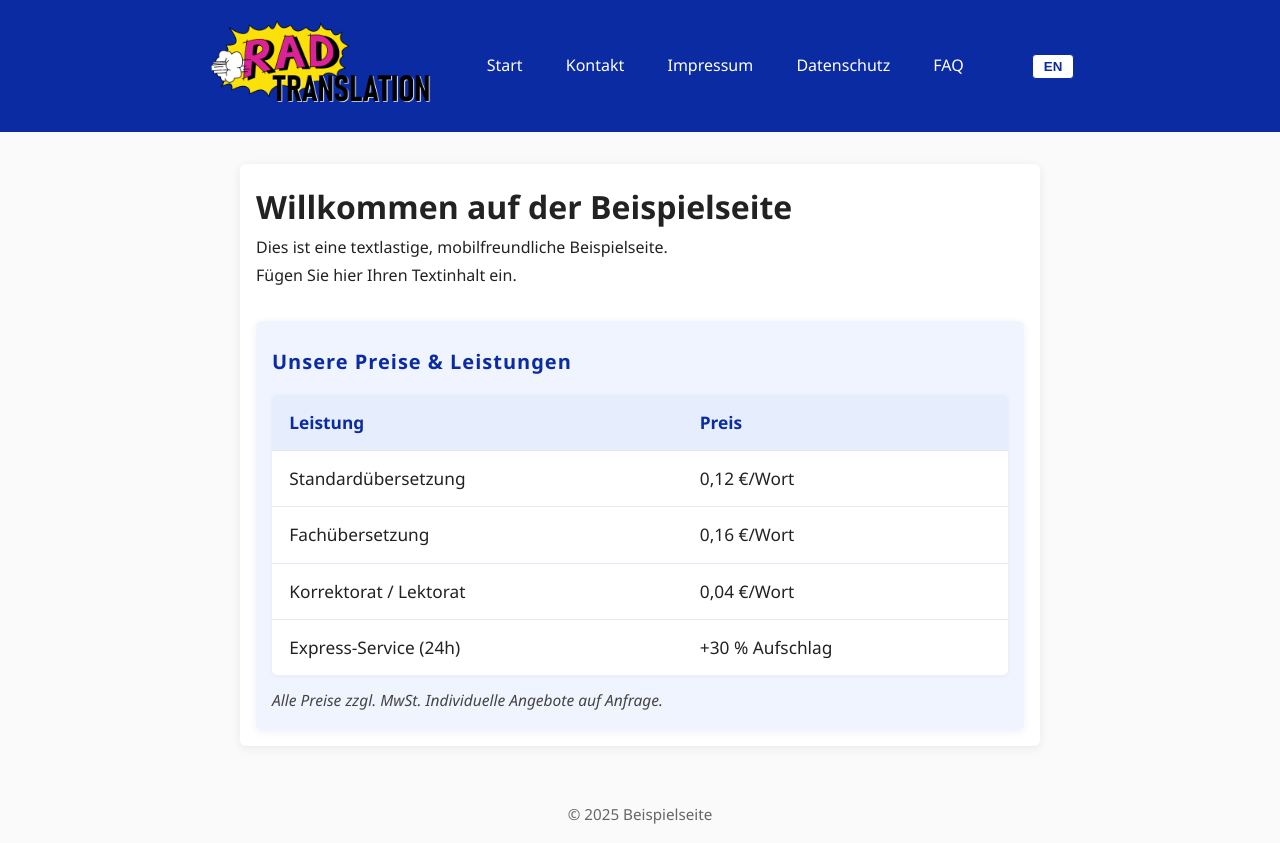
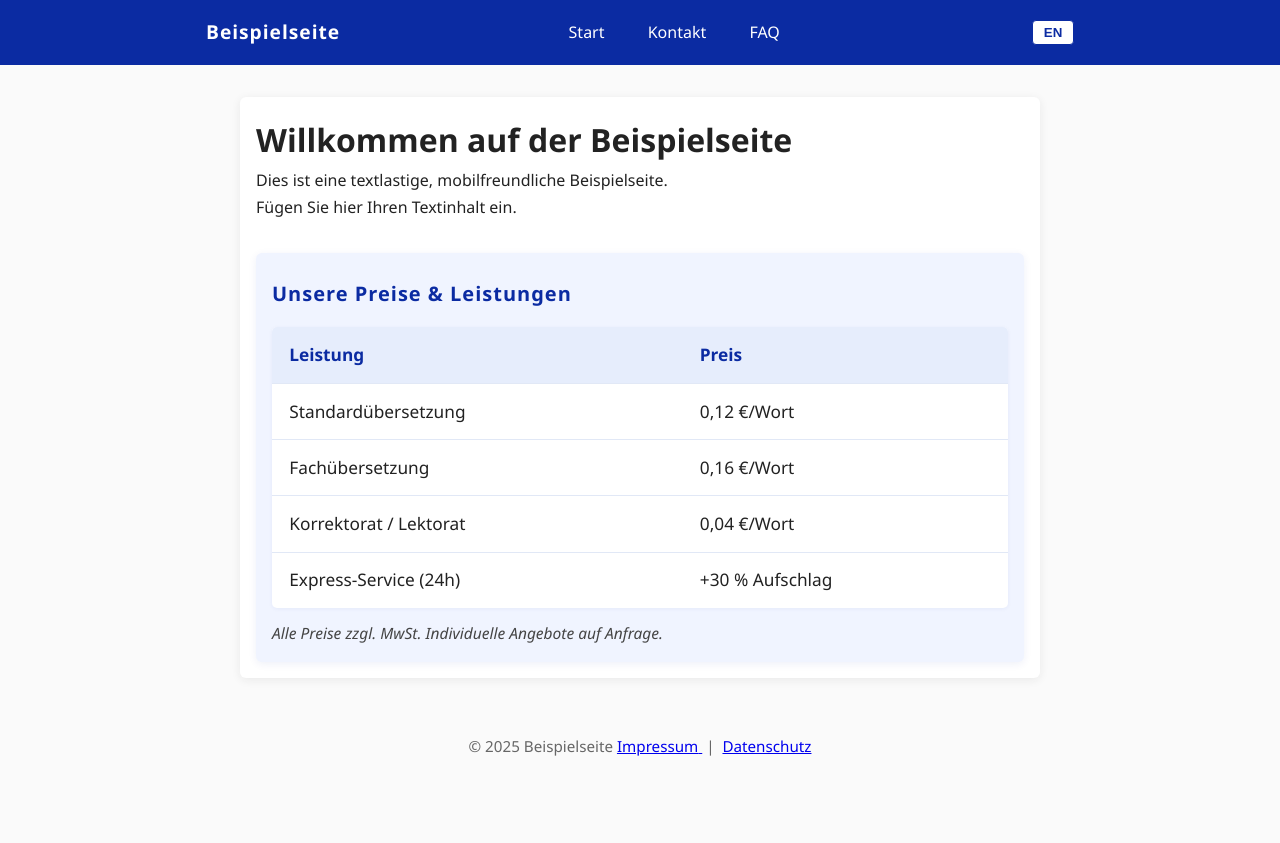
Before and after one commit to fallingcow/radtranslation, a plain HTML site: page index.html in a window 1280 px wide. After the commit the page ends 800 px from the top, so only its background shows below. Drawn offline with Linux system fonts and the light colour scheme; a web font is replaced by a local one.

Commit message:
Update index.html

```diff
--- a/index.html
+++ b/index.html
@@ -4,20 +4,19 @@
   <meta charset="UTF-8">
   <meta name="viewport" content="width=device-width, initial-scale=1.0">
   <title>Startseite | Beispielseite</title>
+  <link rel="preconnect" href="https://fonts.googleapis.com">
+  <link rel="preconnect" href="https://fonts.gstatic.com" crossorigin>
+  <link href="https://fonts.googleapis.com/css2?family=Shrikhand&display=swap" rel="stylesheet">
   <link rel="stylesheet" href="styles.css">
   <script defer src="lang-toggle.js"></script>
 </head>
 <body>
   <header>
     <nav class="navbar">
-      <a href="index.html" class="logo">
-        <img src="images/radlogo.png" alt="Rad Translation Logo" class="logo-img">
-      </a>
+      <a href="index.html" class="logo">Beispielseite</a>
       <ul class="nav-links">
         <li><a href="index.html"><span class="lang-de">Start</span><span class="lang-en" style="display:none;">Home</span></a></li>
         <li><a href="kontakt.html"><span class="lang-de">Kontakt</span><span class="lang-en" style="display:none;">Contact</span></a></li>
-        <li><a href="impressum.html"><span class="lang-de">Impressum</span><span class="lang-en" style="display:none;">Imprint</span></a></li>
-        <li><a href="datenschutz.html"><span class="lang-de">Datenschutz</span><span class="lang-en" style="display:none;">Privacy</span></a></li>
         <li><a href="faq.html"><span class="lang-de">FAQ</span><span class="lang-en" style="display:none;">FAQ</span></a></li>
       </ul>
       <button id="lang-toggle" aria-label="Sprache wechseln" class="lang-toggle-btn">
@@ -25,7 +24,7 @@
       </button>
     </nav>
   </header>
-    <main>
+  <main>
       <h1>
         <span class="lang-de">Willkommen auf der Beispielseite</span>
         <span class="lang-en" style="display:none;">Welcome to the Example Site</span>
@@ -109,6 +108,17 @@
   <footer>
     <span class="lang-de">&copy; 2025 Beispielseite</span>
     <span class="lang-en" style="display:none;">&copy; 2025 Example Site</span>
+    <span class="footer-links">
+      <a href="impressum.html">
+        <span class="lang-de">Impressum</span>
+        <span class="lang-en" style="display:none;">Imprint</span>
+      </a>
+      &nbsp;|&nbsp;
+      <a href="datenschutz.html">
+        <span class="lang-de">Datenschutz</span>
+        <span class="lang-en" style="display:none;">Privacy</span>
+      </a>
+    </span>
   </footer>
 </body>
 </html>
```
